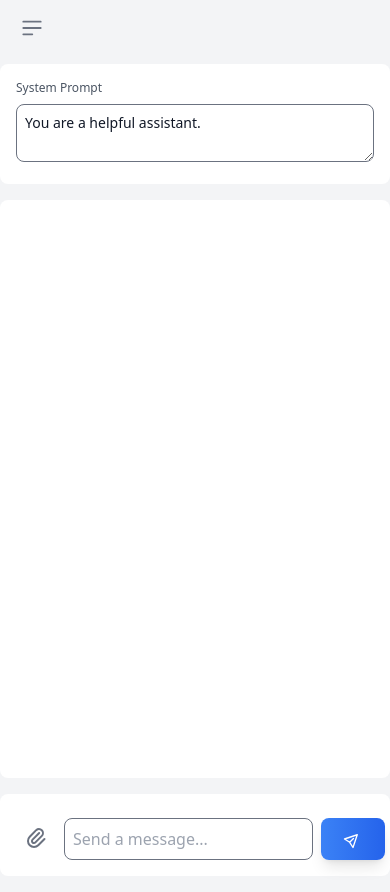
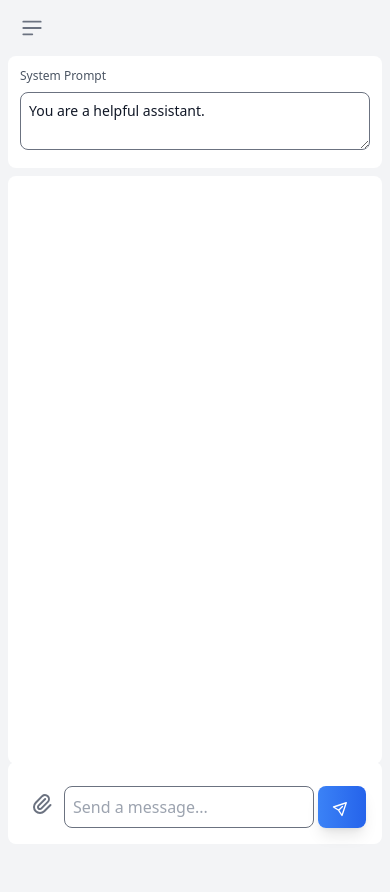
Before and after one commit to planning018/aiaio, a FastAPI app: page / in a window 390 px wide. Run offline with FastAPI, Linux system fonts and the light colour scheme; data that the repository does not hold is empty; some libraries are stand-ins or nearby versions.

Commit message:
mobile support

```diff
--- a/src/aiaio/app/templates/index.html
+++ b/src/aiaio/app/templates/index.html
@@ -122,6 +122,42 @@
             cursor: not-allowed;
             transform: none !important;
         }
+
+        /* Mobile-friendly adjustments */
+        @media (max-width: 640px) {
+            .message-bubble {
+                max-width: 95%;
+                padding: 12px;
+                margin: 6px;
+            }
+
+            .assistant-message pre {
+                padding: 8px;
+                font-size: 14px;
+                overflow-x: auto;
+                -webkit-overflow-scrolling: touch;
+            }
+
+            #chat-form {
+                padding: 8px;
+            }
+
+            #message-input {
+                font-size: 16px; /* Prevent iOS zoom on input */
+            }
+
+            #system-prompt {
+                font-size: 14px;
+            }
+
+            .file-input-button {
+                padding: 6px;
+            }
+
+            #send-button {
+                padding: 8px 16px;
+            }
+        }
     </style>
 </head>
 
@@ -190,11 +226,11 @@
         </div>
     </aside>
 
-    <!-- Main Chat Area -->
-    <div class="sm:ml-64 sm:mr-64">
-        <div class="h-[calc(100vh-2rem)] my-4 flex flex-col">
-            <!-- System Prompt Input -->
-            <div class="flex-none bg-white dark:bg-gray-800 rounded-lg p-4 mb-4">
+    <!-- Main Chat Area - Update padding and margins for mobile -->
+    <div class="sm:ml-64 sm:mr-64 px-2 sm:px-0">
+        <div class="h-[calc(100vh-1rem)] sm:h-[calc(100vh-2rem)] my-2 sm:my-4 flex flex-col relative">
+            <!-- System Prompt Input - Adjust padding for mobile -->
+            <div class="flex-none bg-white dark:bg-gray-800 rounded-lg p-3 sm:p-4 mb-2 sm:mb-4">
                 <div class="flex items-center gap-2 text-xs text-gray-600 dark:text-gray-400 mb-2">
                     System Prompt
                 </div>
@@ -205,19 +241,19 @@
                 ></textarea>
             </div>
 
-            <!-- Chat Messages Container - Fixed height with flex-grow -->
-            <div class="flex-grow bg-white dark:bg-gray-800 rounded-lg overflow-hidden flex flex-col min-h-0">
+            <!-- Chat Messages Container - Adjust padding for mobile -->
+            <div class="flex-grow bg-white dark:bg-gray-800 rounded-lg overflow-hidden flex flex-col min-h-0 mb-[120px] sm:mb-0">
                 <!-- Chat Messages - Scrollable area -->
-                <div id="chat-messages" class="flex-grow overflow-y-auto p-4">
+                <div id="chat-messages" class="flex-grow overflow-y-auto p-2 sm:p-4">
                     <!-- Chat messages will be inserted here -->
                 </div>
             </div>
 
-            <!-- Chat Input Area - Fixed height -->
-            <div class="flex-none bg-white dark:bg-gray-800 rounded-lg p-4 mt-4">
+            <!-- Chat Input Area - Fixed on mobile -->
+            <div class="flex-none bg-white dark:bg-gray-800 rounded-lg p-2 sm:p-4 mt-2 sm:mt-4 fixed sm:relative bottom-0 left-0 right-0 sm:left-auto sm:right-auto mx-2 sm:mx-0">
                 <form id="chat-form" class="space-y-2">
                     <div id="file-preview-container" class="hidden space-y-2"></div>
-                    <div class="flex gap-2">
+                    <div class="flex gap-1 sm:gap-2">
                         <label class="file-input-button">
                             <input type="file"
                                 id="file-input"
@@ -228,11 +264,17 @@
                                 <path stroke-linecap="round" stroke-linejoin="round" stroke-width="2" d="M15.172 7l-6.586 6.586a2 2 0 102.828 2.828l6.414-6.586a4 4 0 00-5.656-5.656l-6.415 6.585a6 6 0 108.486 8.486L20.5 13"></path>
                             </svg>
                         </label>
-                        <input type="text" id="message-input" class="flex-1 p-2 border rounded-lg dark:bg-gray-700 dark:border-gray-600" placeholder="Send a message...">
-                        <button type="submit" id="send-button"
-                            class="px-6 py-2 bg-gradient-to-r from-blue-500 to-blue-600 text-white rounded-lg
-                                hover:from-blue-600 hover:to-blue-700 transform hover:scale-105 transition-all duration-200
-                                flex items-center gap-2 shadow-lg hover:shadow-blue-500/50 disabled:hover:scale-100">
+                        <input type="text"
+                            id="message-input"
+                            class="flex-1 p-2 text-base sm:text-sm border rounded-lg dark:bg-gray-700 dark:border-gray-600"
+                            placeholder="Send a message...">
+                        <button type="submit"
+                            id="send-button"
+                            class="px-4 sm:px-6 py-2 bg-gradient-to-r from-blue-500 to-blue-600
+                                text-white rounded-lg hover:from-blue-600 hover:to-blue-700
+                                transition-all duration-200 transform hover:scale-105
+                                flex items-center gap-2 shadow-lg hover:shadow-blue-500/50
+                                disabled:hover:scale-100 text-sm sm:text-base">
                             <svg class="w-4 h-4 transform rotate-45" fill="none" stroke="currentColor" viewBox="0 0 24 24">
                                 <path stroke-linecap="round" stroke-linejoin="round" stroke-width="2" d="M12 19l9 2-9-18-9 18 9-2zm0 0v-8"/>
                             </svg>
```
